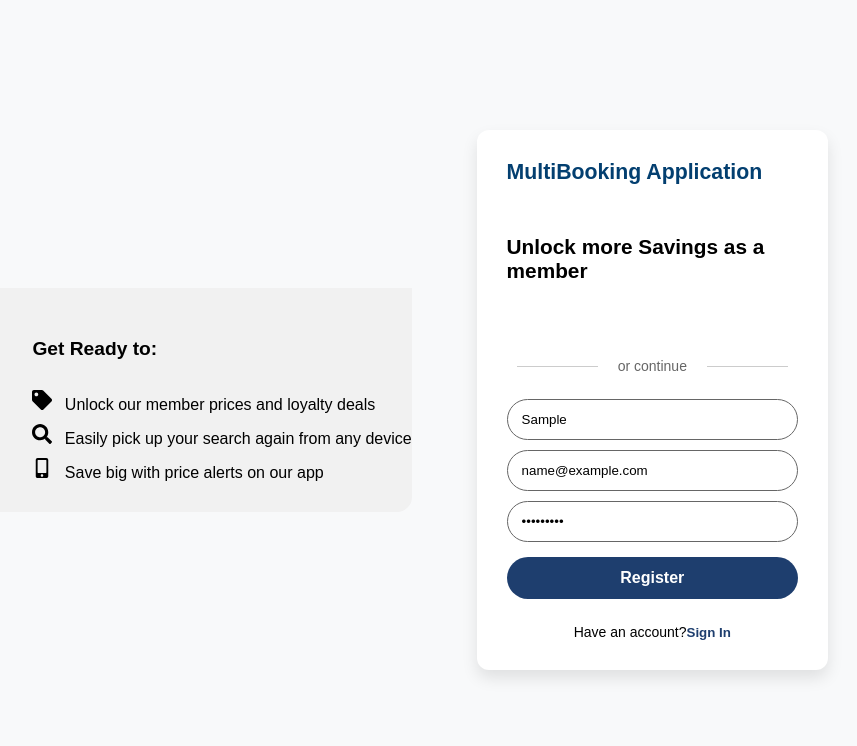
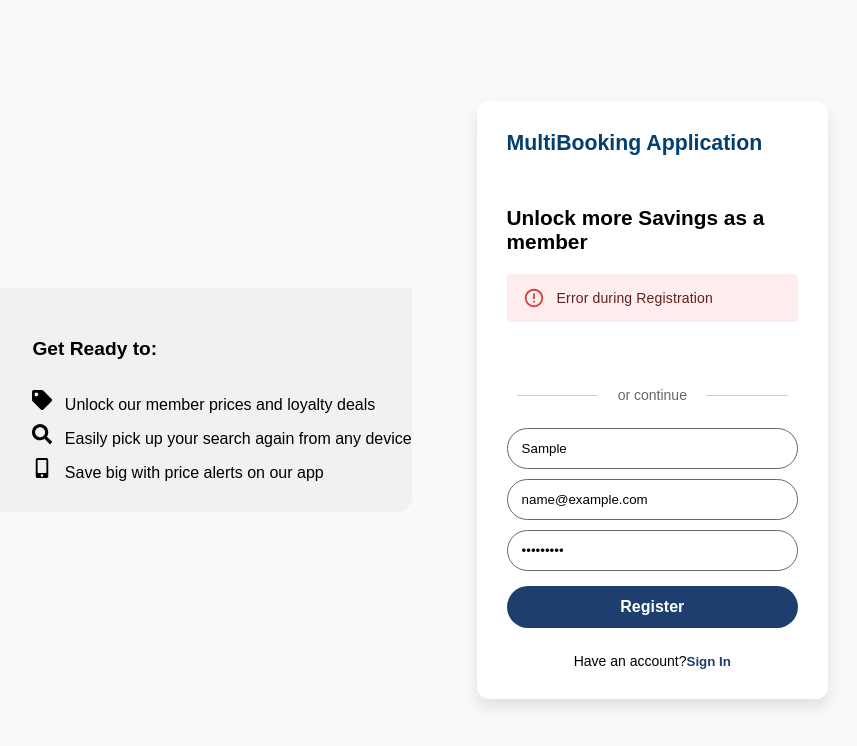
Before and after one commit to challavenkataramana/Multibooking_Application, a React (Create React App) app: page /Register in a window 1280 px wide. Both pictures are taken after typing "Sample", "name@example.com", "Sample123" into the empty fields and a click on the button "Register". Shown: the top 746 px of the page, without its empty margins (252-1109 px from the left). Built offline with nearby package versions, Linux system fonts and the light colour scheme; no server answers.

Commit message:
Add alert messages for registration feedback in Register component

```diff
--- a/src/components/Register/register.jsx
+++ b/src/components/Register/register.jsx
@@ -1,8 +1,9 @@
 import React, { useState } from "react";
 import { useNavigate } from "react-router-dom";
-import { GoogleLogin,useGoogleLogin } from "@react-oauth/google";
+import { GoogleLogin, useGoogleLogin } from "@react-oauth/google";
 import { FaGoogle } from "react-icons/fa";
 import { jwtDecode } from "jwt-decode";
+import { Alert } from "@mui/material";
 import { Loginimagedata } from "../Login/image";
 
 import "./register.css";
@@ -11,11 +12,15 @@ export const Register = (props) => {
   const [name, setName] = useState("");
   const [email, setEmail] = useState("");
   const [password, setPassword] = useState("");
+  const [alertMessage, setAlertMessage] = useState(null);
+  const [alertSeverity, setAlertSeverity] = useState("info");
   const navigate = useNavigate();
   const handleSubmit = async (e) => {
     e.preventDefault();
     try {
-      const response = await fetch("https://multibooking-application-backend.onrender.com/auth/register", {
+      const response = await fetch(
+        "https://multibooking-application-backend.onrender.com/auth/register",
+        {
           method: "POST",
           headers: { "Content-Type": "application/json" },
           body: JSON.stringify({
@@ -23,18 +28,25 @@ export const Register = (props) => {
             email,
             password,
           }),
-      });
+        }
+      );
 
       const data = await response.json();
       if (response.ok) {
-        alert("Registration Successful! Please log in.");
-        navigate("/login");
+        setAlertMessage("Registration Successful! Please log in.");
+        setAlertSeverity("success");
+
+        setTimeout(() => {
+          navigate("/login", { replace: true });
+        }, 2000);
       } else {
-        alert("Registration Failed: " + data.error);
+        setAlertMessage(`Registration Failed:: ${data.error}`);
+        setAlertSeverity("error");
       }
     } catch (error) {
       console.error("Error:", error);
-      alert("An error occurred during registration.");
+      setAlertMessage("Error during Registration");
+      setAlertSeverity("error");
     }
   };
 
@@ -42,14 +54,17 @@ export const Register = (props) => {
     const decoded = jwtDecode(credentialResponse.credential);
     console.log("Decoded Google Token:", decoded);
 
-    fetch("https://multibooking-application-backend.onrender.com/auth/google-login", {
+    fetch(
+      "https://multibooking-application-backend.onrender.com/auth/google-login",
+      {
         method: "POST",
         headers: { "Content-Type": "application/json" },
         body: JSON.stringify({
           email: decoded.email,
           name: decoded.name,
         }),
-    })
+      }
+    )
       .then((response) => response.json())
       .then((data) => {
         if (data.token) {
@@ -86,6 +101,12 @@ export const Register = (props) => {
             <FaGoogle className="google-icon" />
             Sign up with Google
           </button> */}
+
+          {alertMessage && (
+            <Alert severity={alertSeverity} style={{ marginBottom: "10px" }}>
+              {alertMessage}
+            </Alert>
+          )}
           <GoogleLogin
             className="google-login-btn"
             onSuccess={handleGoogleLoginSuccess}
```
Lines whose indentation alone changed are shown as unchanged.
